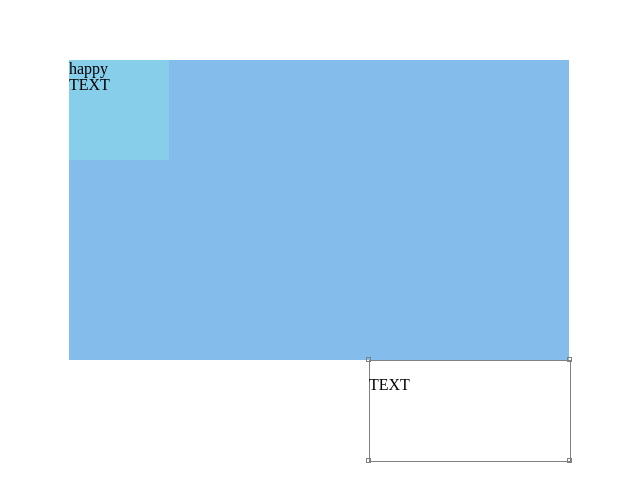
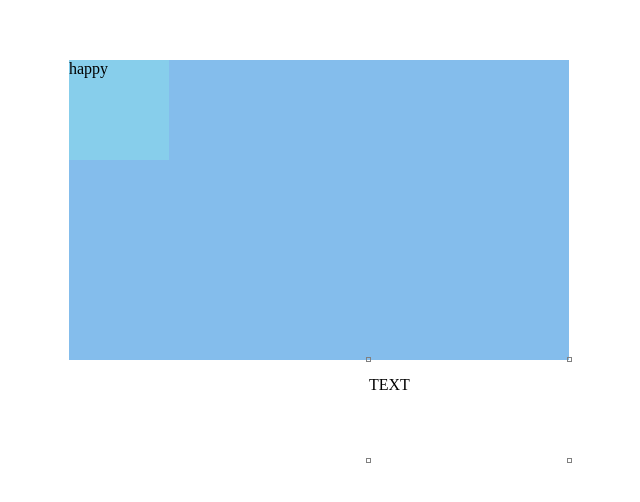
Before and after one commit to CHEWCHEWW/react-web-editor, a React app: page / in a window 1280 px wide. Shown: the part 140-642 px from the top of the page, without its empty margins (131-771 px from the left). Built offline with nearby package versions, Linux system fonts and the light colour scheme.

Commit message:
[FIX]: Nested event bug of TextEditor

```diff
--- a/src/components/Icon/index.tsx
+++ b/src/components/Icon/index.tsx
@@ -7,6 +7,8 @@ interface IconProps {
   left?: number
   bottom?: number
   onClick?: (ev: React.MouseEvent) => void
+  onMouseDown?: (ev: React.MouseEvent<HTMLDivElement>) => void
+  onMouseUp?: () => void
 }
 
 const Icon: React.FC<IconProps> = ({
@@ -14,9 +16,17 @@ const Icon: React.FC<IconProps> = ({
   top,
   right,
   onClick,
+  onMouseDown,
+  onMouseUp,
 }): React.ReactElement => {
   return (
-    <IconBackground top={top} right={right} onClick={onClick}>
+    <IconBackground
+      top={top}
+      right={right}
+      onClick={onClick}
+      onMouseDown={onMouseDown}
+      onMouseUp={onMouseUp}
+    >
       <IconImage>
         {children}
       </IconImage>
--- a/src/components/StyleEditorBlock/index.tsx
+++ b/src/components/StyleEditorBlock/index.tsx
@@ -72,7 +72,7 @@ const StyleEditorBlock: React.FC<EditorProps> = ({
       {imageSrc && <UploadedImage src={imageSrc} />}
       {color && <CustomBlock color={color} />}
       {children ? children : <CustomBlock color={color} />}
-      <TextEditor html={innerHTML} componentRef={ref} onChange={handleInputChange} isEditing={isEditing} />
+      {/* <TextEditor html={innerHTML} componentRef={ref} onChange={handleInputChange} isEditing={isEditing} /> */}
     </EditorBlock>
   );
 };
--- a/src/components/TextEditor/index.tsx
+++ b/src/components/TextEditor/index.tsx
@@ -30,6 +30,8 @@ const TextEditor: React.FC<TextEditorProps> = ({
 };
 
 const TextBoard = styled.div`
+  width: 100%;
+  height: 100%;
   position: absolute;
   z-index: 10;
 `;
--- a/src/components/TextEditorBlock/index.tsx
+++ b/src/components/TextEditorBlock/index.tsx
@@ -1,10 +1,13 @@
 import React, { useState } from "react";
 import styled from "styled-components";
+import { BiText } from "react-icons/bi";
 
 import { ComponentLocation, ComponentStyle } from "../../types/ui";
 import { DIRECTIIONS } from "../../constants/location";
+import Icon from "../Icon";
 import { INITIAL_TEXT } from "../../constants/ui";
 import useDraggable from "../../hooks/useDraggable";
+import useMouseEvent from "../../hooks/useMouseEvent";
 import useResize from "../../hooks/useResize";
 import useText from "../../hooks/useText";
 import TextEditor from "../TextEditor";
@@ -29,6 +32,15 @@ const TextEditorBlock: React.FC<ComponentStyle> = ({
   });
 
   const {
+    isClicked,
+    isMouseOver,
+    handleMouseClick,
+    handleMouseOver,
+    handleMouseLeave,
+    componentRef,
+  } = useMouseEvent();
+
+  const {
     ref,
     handleInputChange,
     innerHTML,
@@ -50,19 +62,24 @@ const TextEditorBlock: React.FC<ComponentStyle> = ({
       left={componentStyle.left}
       width={componentStyle.width}
       height={componentStyle.height}
-      // onDoubleClick={handleEditingMode}
+      onDoubleClick={handleEditingMode}
+      onMouseOver={handleMouseOver}
     >
+      {isMouseOver &&
+        <Icon
+          top={0}
+          right={-21}
+          onMouseDown={handleDragStart}
+          onMouseUp={handleDragEnd}
+        >
+          <BiText />
+        </Icon>}
       <TextEditor
         html={innerHTML}
         onChange={handleInputChange}
         componentRef={ref}
         isEditing={isEditing}
       />
-      <DraggableHandler
-        onMouseDown={handleDragStart}
-        onMouseUp={handleDragEnd}
-      >
-      </DraggableHandler>
       <ResizeHandlersWrapper>
         {DIRECTIIONS.map((item) => (
           <div key={item} className={item} onMouseDown={handleMouseDown} />
@@ -71,15 +88,6 @@ const TextEditorBlock: React.FC<ComponentStyle> = ({
     </Wrapper>
   );
 };
-
-const DraggableHandler = styled.div`
-  width: 100%;
-  height: 100%;
-  border: 1px solid gray;
-  position: absolute;
-  cursor: move;
-  z-index: 9;
-`;
 
 const Wrapper = styled.div.attrs<ComponentStyle>(
   ({ left, top, width, height }) => ({
--- a/src/hooks/useText.ts
+++ b/src/hooks/useText.ts
@@ -22,7 +22,7 @@ const useText = ({
   onChange,
 }: UseTextProps): UseTextReturns => {
   const [savedHtml, setSavedHtml] = useState<string>(INITIAL_TEXT);
-  const [isEditing, setIsEditing] = useState<boolean>(true);
+  const [isEditing, setIsEditing] = useState<boolean>(false);
   const ref = useRef<HTMLDivElement>(null);
 
   const handleInputChange = () => {
@@ -41,6 +41,7 @@ const useText = ({
   };
 
   const handleEditingMode = () => {
+    console.log(400);
     setIsEditing((prev) => !prev);
   };
 
--- a/src/utils/ui.ts
+++ b/src/utils/ui.ts
@@ -24,10 +24,10 @@ interface ComponentPosition extends ComponentLocation {
 }
 
 const getBoundingZone = ({
-  left,
-  top,
-  width,
-  height
+  left = 0,
+  top = 0,
+  width = 0,
+  height = 0,
 }: ComponentStyle): ComponentPosition => {
   const right = left + width;
   const bottom = top + height;
```
